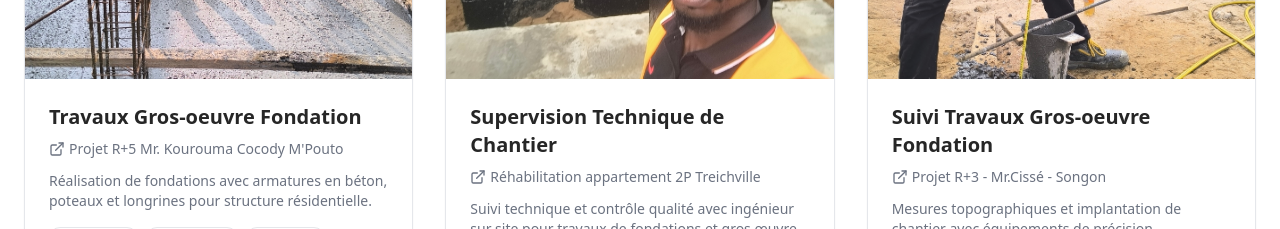
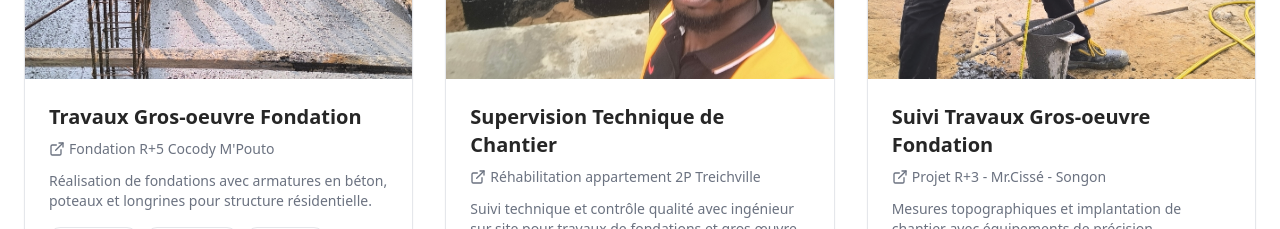
Before and after one commit to tiotelassina05-collab/archange-btp-vitrine, a React (Vite) app: page /realizations in a window 1280 px wide. Shown: the part 1260-1489 px from the top of the page. Built offline with nearby package versions, Linux system fonts and the light colour scheme; the HTML template or start-up script is replaced by a standard one.

Commit message:
Update project location

```diff
--- a/src/pages/Realizations.tsx
+++ b/src/pages/Realizations.tsx
@@ -54,7 +54,7 @@ const Realizations = () => {
       id: 4,
       title: "Travaux Gros-oeuvre Fondation",
       category: "batiment",
-      location: "Projet R+5 Mr. Kourouma Cocody M'Pouto",
+      location: "Fondation R+5 Cocody M'Pouto",
       year: "2024",
       description: "Réalisation de fondations avec armatures en béton, poteaux et longrines pour structure résidentielle.",
       image: fondationsArmatures,
```
